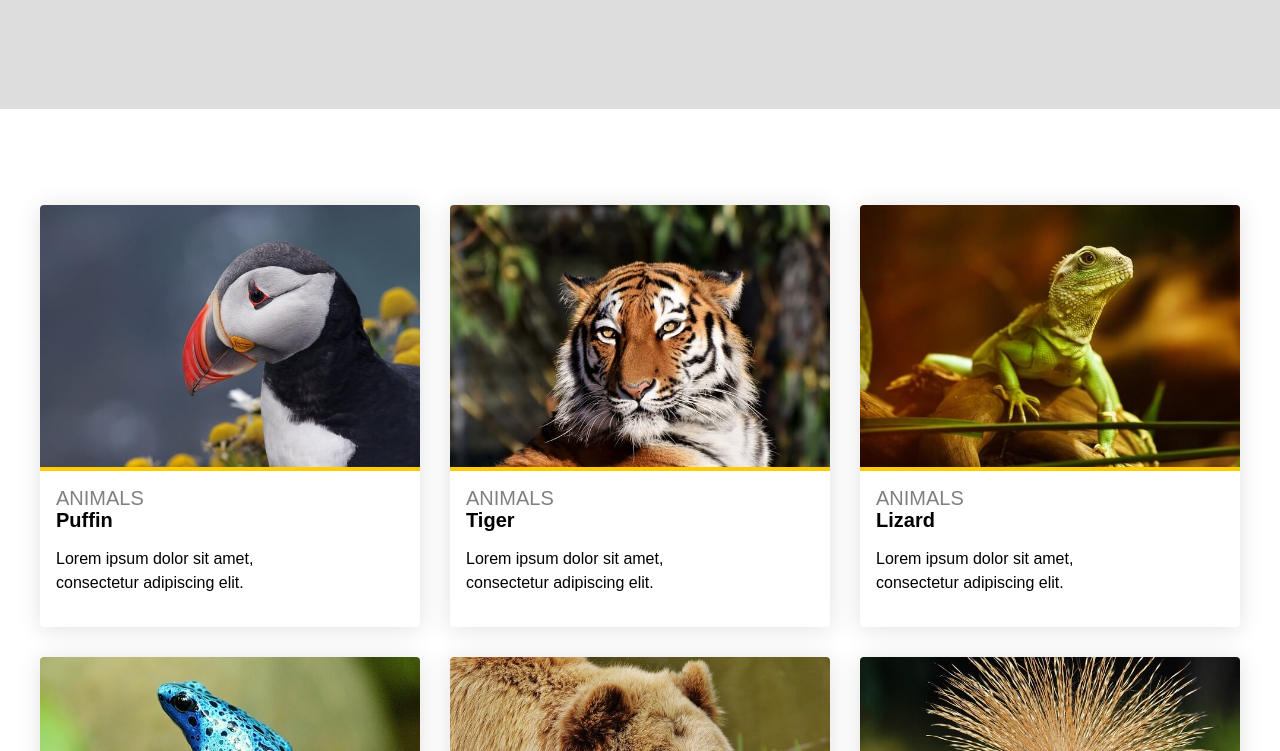
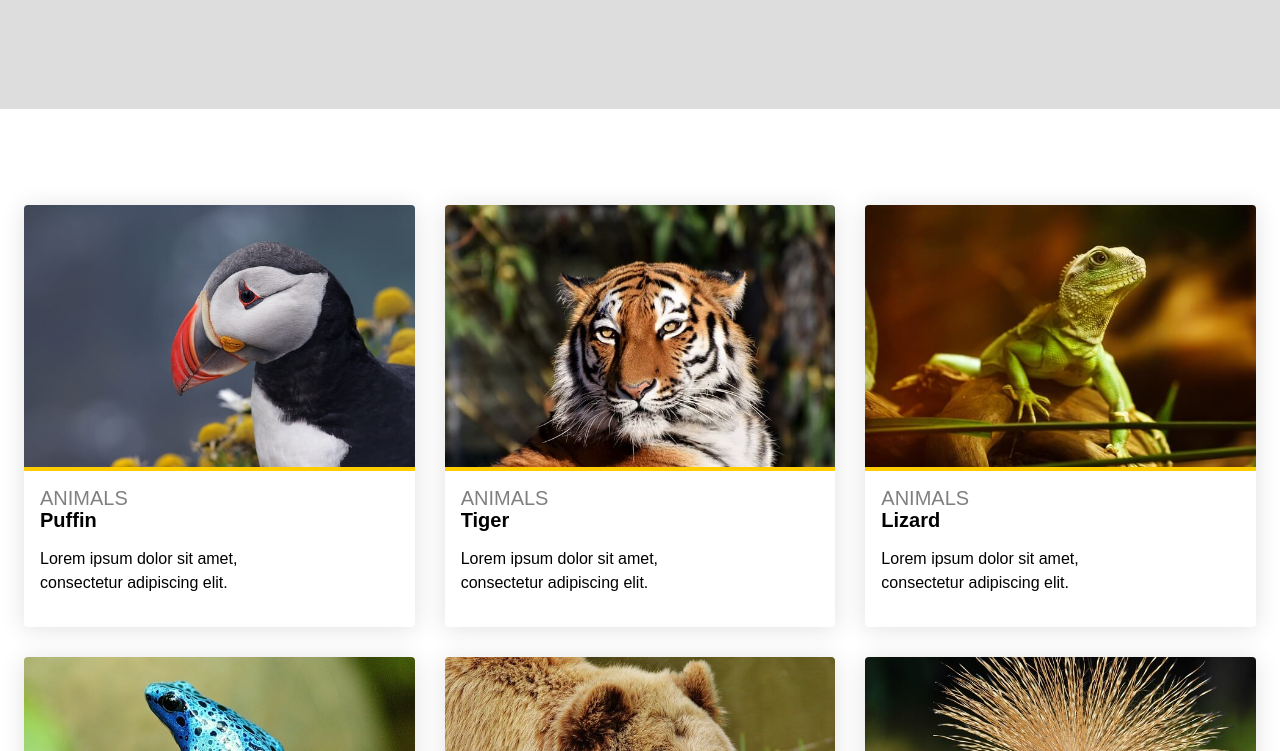
Before and after one commit to KaylaNikpour/CPRG-218-Assign-1, a plain HTML site: page index.html in a window 1280 px wide. Shown: the part 201-952 px from the top of the page. Drawn offline with Linux system fonts and the light colour scheme.

Commit message:
docs: added a max-width element in .container to expand the cards in desktop mode.

```diff
--- a/styles/assignment_one.css
+++ b/styles/assignment_one.css
@@ -1,12 +1,14 @@
 
 /* Container specifics - Good for Mobile */
 
+.container {
+    max-width:fit-content;
+}
 .card-container {
     display: flex;
     flex-wrap: wrap;
-    justify-content: space-around;
+    justify-content: center;
 }
-
 .card {
     width: unset;
     display: flex;
@@ -14,7 +16,6 @@
     text-align: flex-start;
     text-wrap: balance;
 }
-
 /*header */
 
 .header-container h1, h2{
@@ -42,14 +43,12 @@ h4 {
 p {
     font-family: Arial, Helvetica, sans-serif;
 }
-
-
 /* tablet */
 
 @media screen and (min-width: 768px) and (max-width: 1200px) {
     .card-container {
     display: grid;
-    grid-template-columns: repeat (2, 1fr);
+    grid-template-columns: repeat (2, 100%);
     gap: 30px;
 }
 .card:nth-last-child(1){
@@ -57,7 +56,6 @@ p {
     grid-column: span 2;
 }
 }
-
 /* Desktop */
 
 @media screen and (min-width: 1200px) {
```
